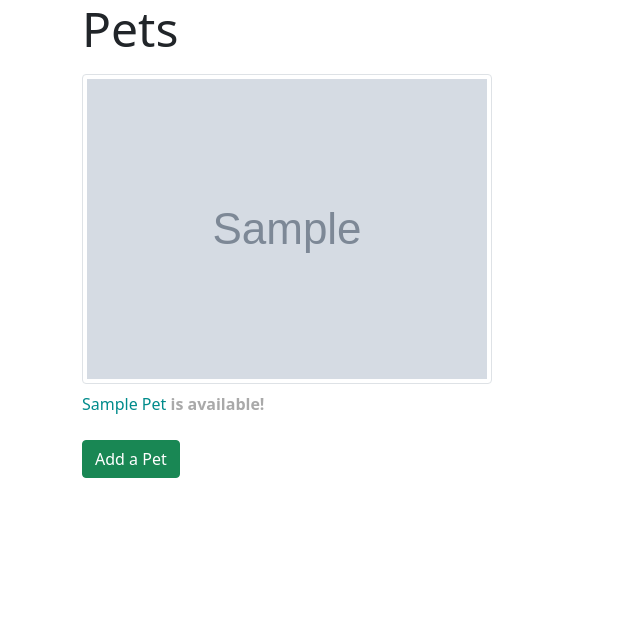
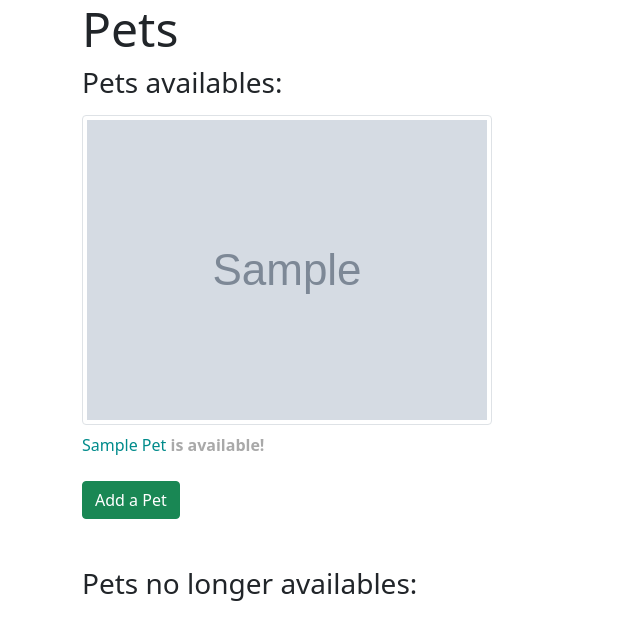
Before and after one commit to brianelizondo/WTForms, a Flask app: page / in a window 1280 px wide. Shown: the top 640 px of the page, without its empty margins (0-640 px from the left). Run offline with Flask 2, Linux system fonts and the light colour scheme; tables that the repository leaves empty hold one stand-in row (values such as "Sample post"); grey boxes marked "Sample" are stand-in pictures.

Commit message:
Futher Study => Add message flashing for feedback. Divide the homepage into two listings: available pets and no-longer-available pets

```diff
--- a/app.py
+++ b/app.py
@@ -32,8 +32,9 @@ def home_page():
     Homepage list the pets with name, show photo (if present) and
     display "Available"if the pet is available for adoption
     """
-    pets = Pet.query.order_by(desc(Pet.id)).all()
-    return render_template("home.html", pets=pets)
+    pets_availables = Pet.query.filter_by(available=True).order_by(desc(Pet.id)).all()
+    pets_no_availables = Pet.query.filter_by(available=False).order_by(desc(Pet.id)).all()
+    return render_template("home.html", pets_availables=pets_availables, pets_no_availables=pets_no_availables)
 
 @app.route("/add", methods=["GET", "POST"])
 def show_add_pets_form():
--- a/templates/home.html
+++ b/templates/home.html
@@ -18,7 +18,10 @@
     {% endwith %}
 
     <div class="row">
-        {% for pet in pets %}
+        <h3>Pets availables:</h3>
+    </div>
+    <div class="row">
+        {% for pet in pets_availables %}
         <div class="col mt-2">
             <a href="/{{ pet.id }}"><img src="{{ pet.photo_url }}" class="img-thumbnail" alt="{{ pet.name }}"></a>
             <p class="text-start mt-2"><span class="pet_name">{{ pet.name }}</span> <span class="pet_available">is {% if pet.available is false %} not {% endif %} available!</span></p>
@@ -28,5 +31,17 @@
     <div class="mt-2">
         <a class="btn btn-success" href="/add" role="button">Add a Pet</a>
     </div>
+
+    <div class="row mt-5">
+        <h3>Pets no longer availables:</h3>
+    </div>
+    <div class="row">
+        {% for pet in pets_no_availables %}
+        <div class="col mt-2">
+            <a href="/{{ pet.id }}"><img src="{{ pet.photo_url }}" class="img-thumbnail" alt="{{ pet.name }}"></a>
+            <p class="text-start mt-2"><span class="pet_name">{{ pet.name }}</span> <span class="pet_available">is {% if pet.available is false %} not {% endif %} available!</span></p>
+        </div>
+        {% endfor %}
+    </div>
 </div>
 {% endblock %}
```
